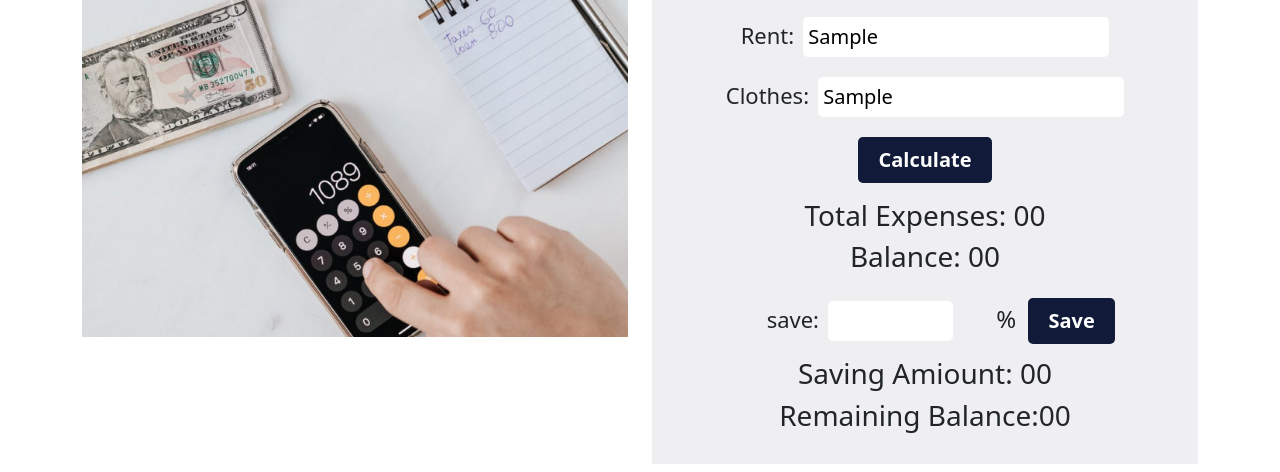
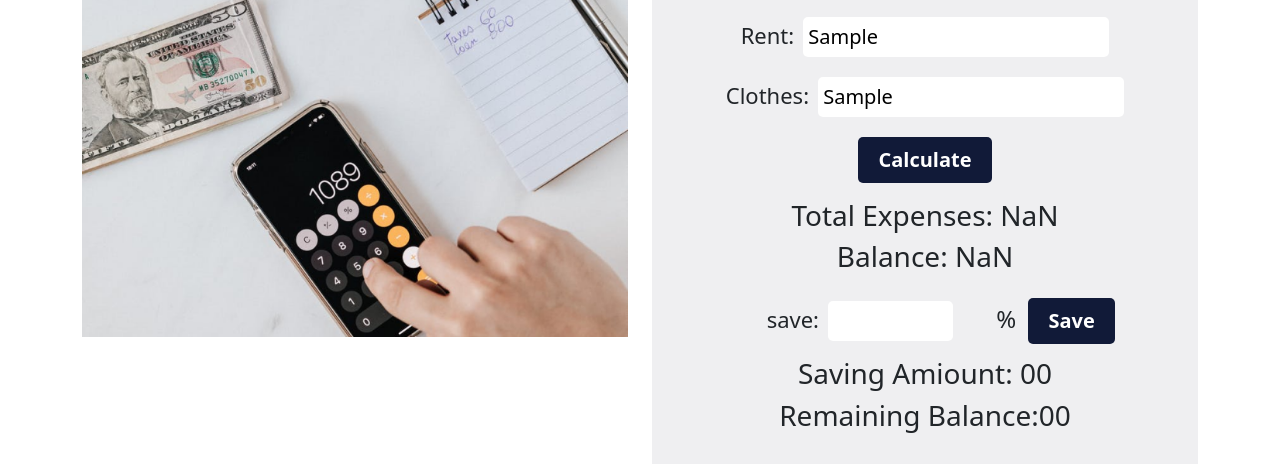
Before and after one commit to Asaduzzaman14/money-master, a plain HTML site: page index.html in a window 1280 px wide. Both pictures are taken after typing "Sample", "Sample", "Sample" into the empty fields and a click on the button "Calculate". Shown: the part 426-898 px from the top of the page. Drawn offline with Linux system fonts and the light colour scheme.

Commit message:
compleate basic js calculate

```diff
--- a/index.html
+++ b/index.html
@@ -32,7 +32,7 @@
 
                             <label for="income">
                                 <h5 class="input-name"> Income:</h5>
-                                <input class="" type="text">
+                                <input id="income-input" type="text">
 
                             </label>
 
@@ -42,25 +42,25 @@
                         <div class="expenses mb-3">
                             <label class="" for="Food">
                                 <h5 class="input-name"> food:</h5>
-                                <input type="text">
+                                <input id="food-input" type="text">
                             </label>
 
                             <label for="rent">
                                 <h5 class="input-name"> Rent:</h5>
-                                <input type="text">
+                                <input id="rent-input" type="text">
                             </label>
 
                             <label for=" Clothes">
                                 <h5 class="input-name"> Clothes:</h5>
-                                <input type="text">
+                                <input id="cloths-input" type="text">
                             </label>
-                            <button class="button btn-calculate">Calculate</button>
+                            <button id="calculate-btn" class="button btn-calculate">Calculate</button>
 
                         </div>
 
                         <div class="mb-4 ">
-                            <h3>Total Expenses: <span>00</span> </h3>
-                            <h3>Balance: <span>00</span> </h3>
+                            <h3>Total Expenses: <span id="total-expenses">00</span> </h3>
+                            <h3>Balance: <span id="total-blance">00</span> </h3>
                         </div>
 
                         <div class="save">
@@ -86,7 +86,7 @@
         </section>
     </main>
 
-
+    <script src="./js/script.js"></script>
 </body>
 
 </html>
--- a/js/script.js
+++ b/js/script.js
@@ -0,0 +1,34 @@
+document.getElementById('calculate-btn').addEventListener('click', function () {
+    // income input
+    let IncomeInput = document.getElementById('income-input')
+    let IncomeInputValu = parseFloat(IncomeInput.value);
+
+    // food input
+    let foodInput = document.getElementById('food-input')
+    let foodInputValue = parseFloat(foodInput.value);
+    // console.log(foodInputValue);
+
+
+    // rent input
+    let rentInput = document.getElementById('rent-input')
+    let rentInputValu = parseFloat(rentInput.value)
+    // console.log(rentInputValu);
+
+    let clothInput = document.getElementById('cloths-input');
+    let cothInputValue = parseFloat(clothInput.value)
+    // console.log(cothInputValue);
+
+    // add all Expenses
+    let add = foodInputValue + rentInputValu + cothInputValue;
+
+    let balance = IncomeInputValu - add
+
+    let TotalExpanceText = document.getElementById('total-expenses')
+    TotalExpanceText.innerText = add
+
+    let TotalBalanceText = document.getElementById('total-blance')
+    TotalBalanceText.innerText = balance
+
+
+
+})
```
